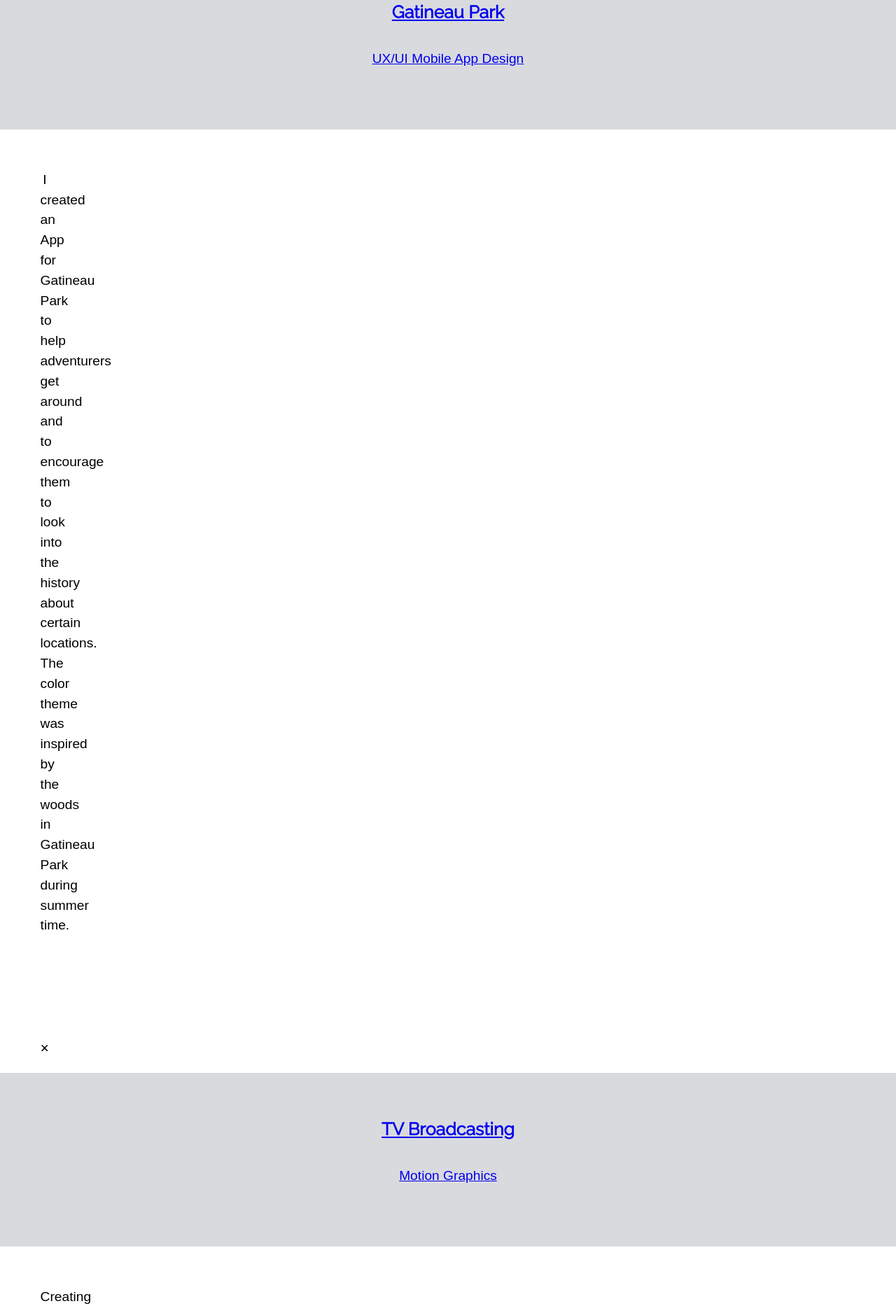
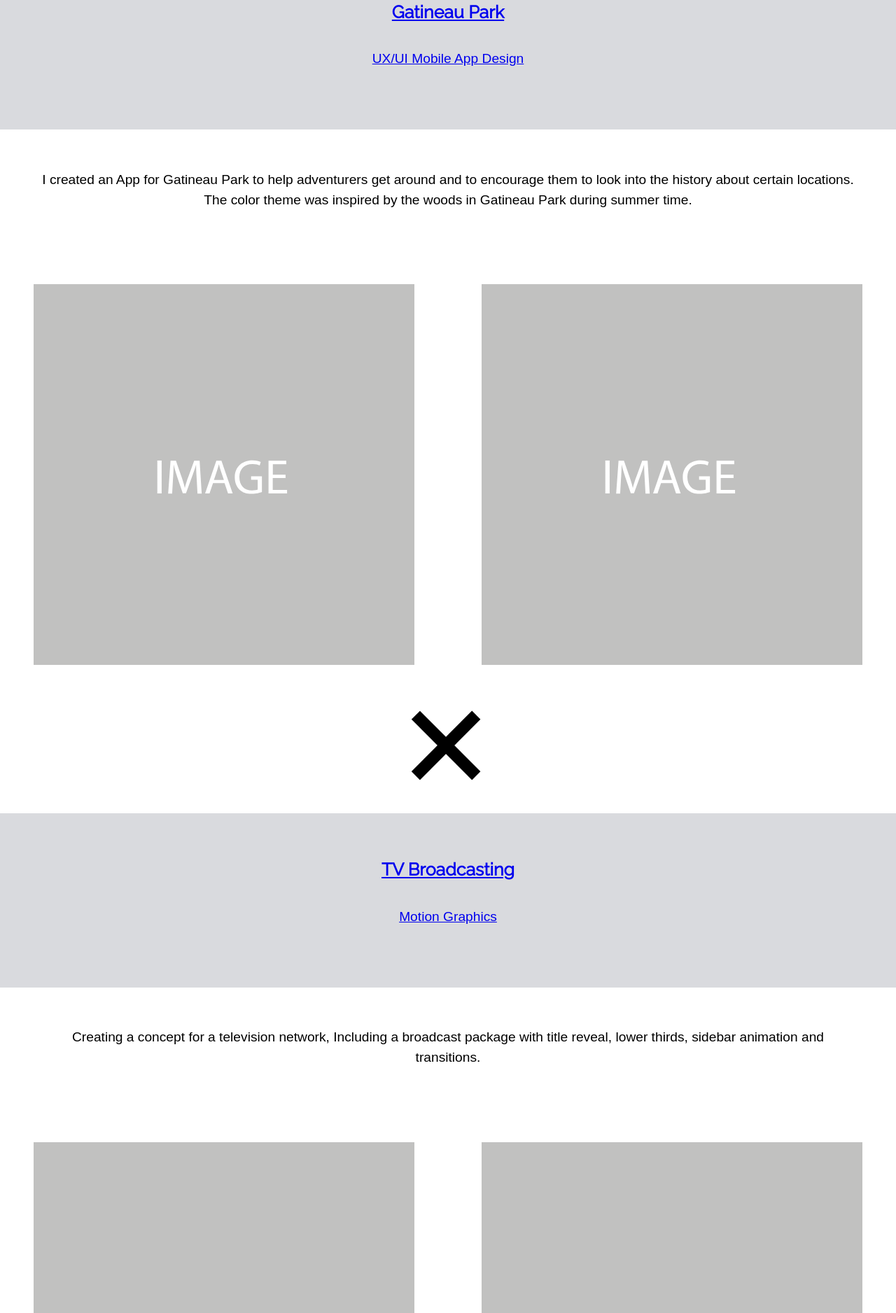
Before and after one commit to mcgr0217/portfolio, a Jekyll site: the page built from index.html, in a window 1280 px wide. Shown: the part 1607-3483 px from the top of the page at 70% size. Built offline with Jekyll 4.4.1, drawn with Linux system fonts in a browser that asks for light colours.

Commit message:
remove class

```diff
--- a/index.html
+++ b/index.html
@@ -62,7 +62,7 @@ Changefreq: weekly
         </div>
         </div>
 
-        <div id="#{{portfolio.id}}" class="close">
+        <div id="#{{portfolio.id}}">
             <div class="width box">
                 <p class="text-align" itemprop="Definition">{{portfolio.definition}}</p>
             </div>
```
